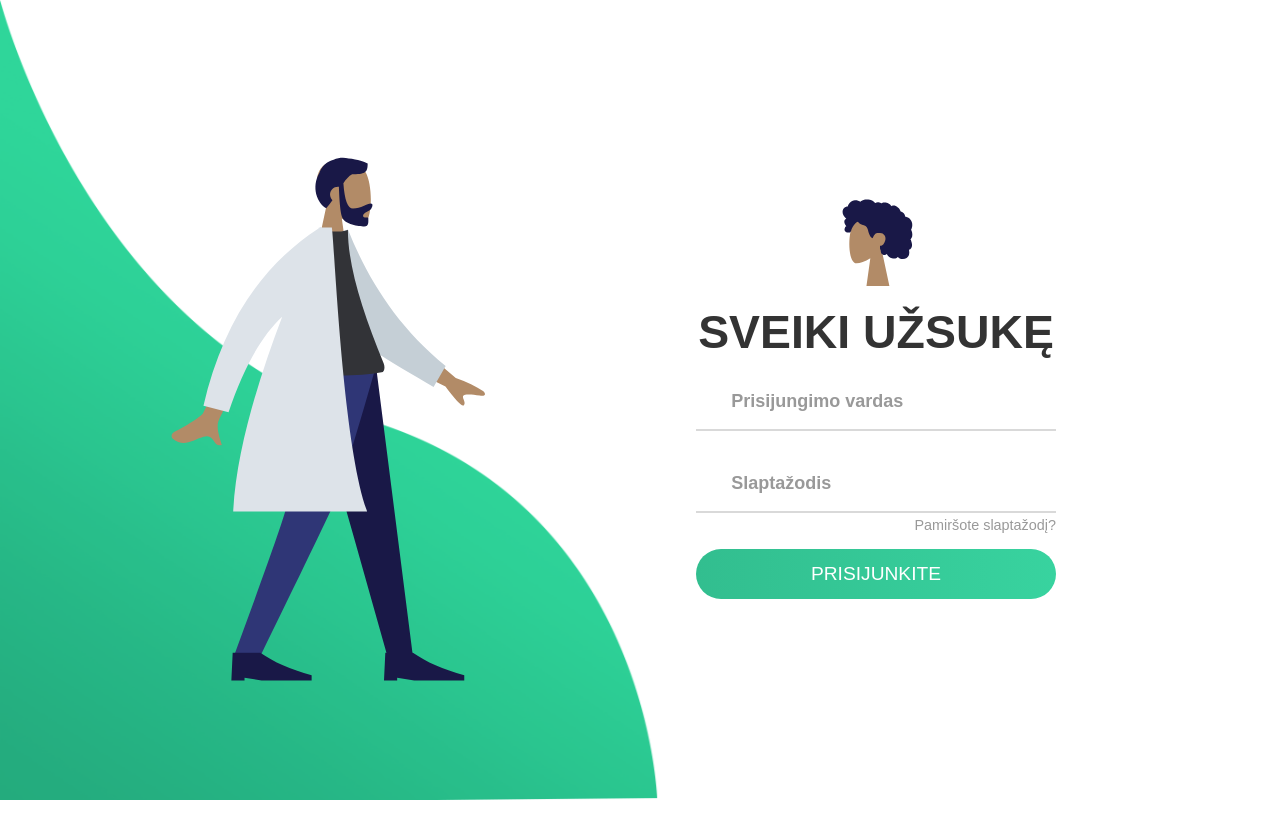
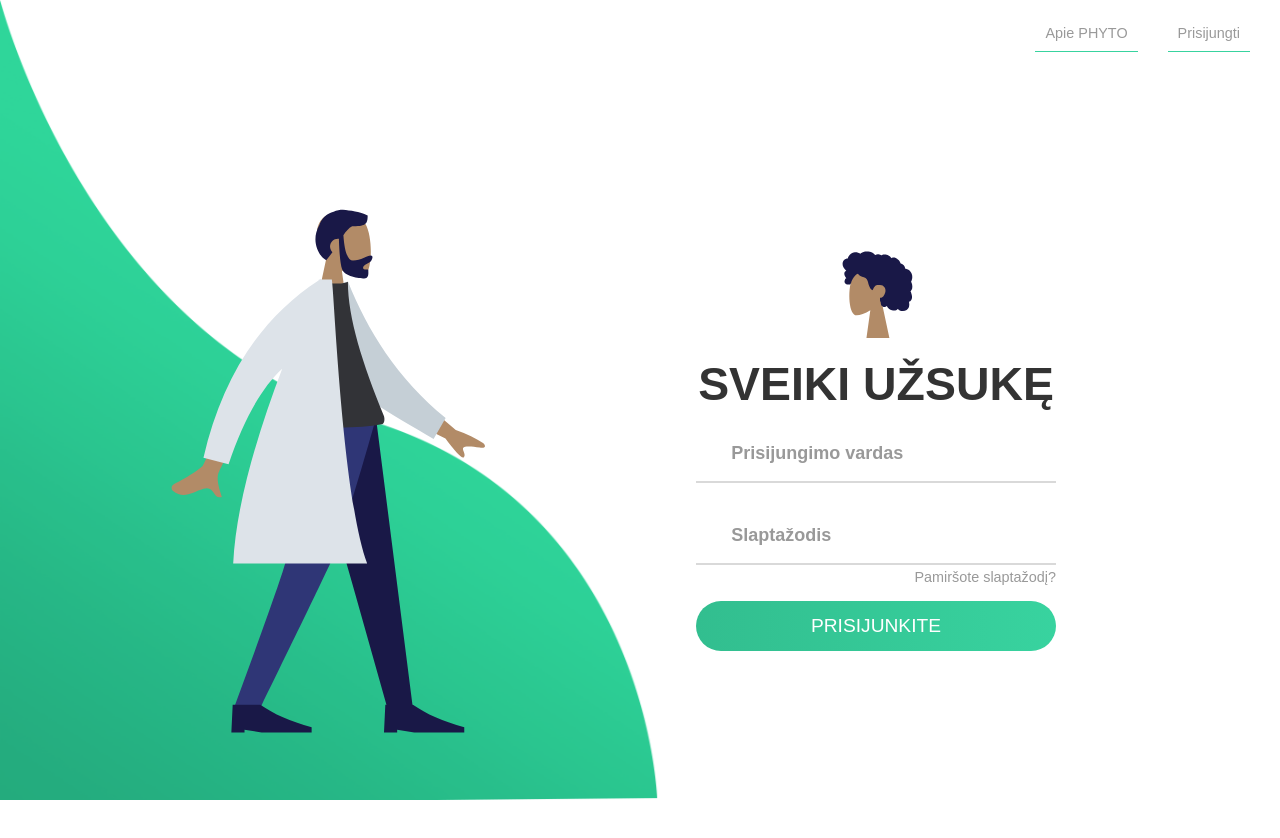
Before and after one commit to AustejaKazlauskyte/phyto-front-end, a React (Create React App) app: page / in a window 1280 px wide. Shown: the top 838 px of the page. Before the commit the page ends 800 px from the top, so only its background shows below. Built offline with nearby package versions, Linux system fonts and the light colour scheme.

Commit message:
Added a menu bar and styled it a bit

```diff
--- a/src/App.css
+++ b/src/App.css
@@ -1,3 +1,5 @@
+/* ------------ GENERAL STYLES ------------*/
+
 *{
   padding: 0;
   margin: 0;
@@ -9,6 +11,23 @@ body{
   overflow: hidden;
 }
 
+/* ------------ MENU STYLES ------------*/
+.menu-display{
+  display: flex;
+  float: right;
+
+}
+
+.menu-item{
+  list-style-type: none;
+  margin: 15px 30px auto auto;
+  padding: 10px;
+  border-bottom: solid 1px #38d39f;
+
+}
+
+
+/* ------------ LOGIN STYLES ------------*/
 .wave{
   position: fixed;
   bottom: 0;
@@ -21,7 +40,7 @@ body{
   height: 100vh;
   display: grid;
   grid-template-columns: repeat(2, 1fr);
-  grid-gap :7rem;
+  grid-gap: 7rem;
   padding: 0 2rem;
 }
 
--- a/src/App.js
+++ b/src/App.js
@@ -2,11 +2,18 @@ import React from 'react';
 import logo from './logo.svg';
 import './App.css';
 import Login from "./Login";
+import Menu from "./Menu";
 
-function App() {
-  return (
-   <Login/>
-  );
+class App extends React.Component {
+    render() {
+        return (
+            <div>
+                <Menu/>
+                <Login/>
+            </div>
+        )
+    } ;
+
 }
 
 export default App;
--- /dev/null
+++ b/src/Menu.js
@@ -0,0 +1,19 @@
+import React from "react"
+
+function Menu() {
+    return (
+        <div className="menu-display">
+            <ul className="menu-item">
+                <li><a href="#">Apie PHYTO</a></li>
+            </ul>
+
+
+            <ul className="menu-item">
+                <li><a href="#">Prisijungti</a></li>
+            </ul>
+
+        </div>
+    )
+}
+
+export default Menu;
```
